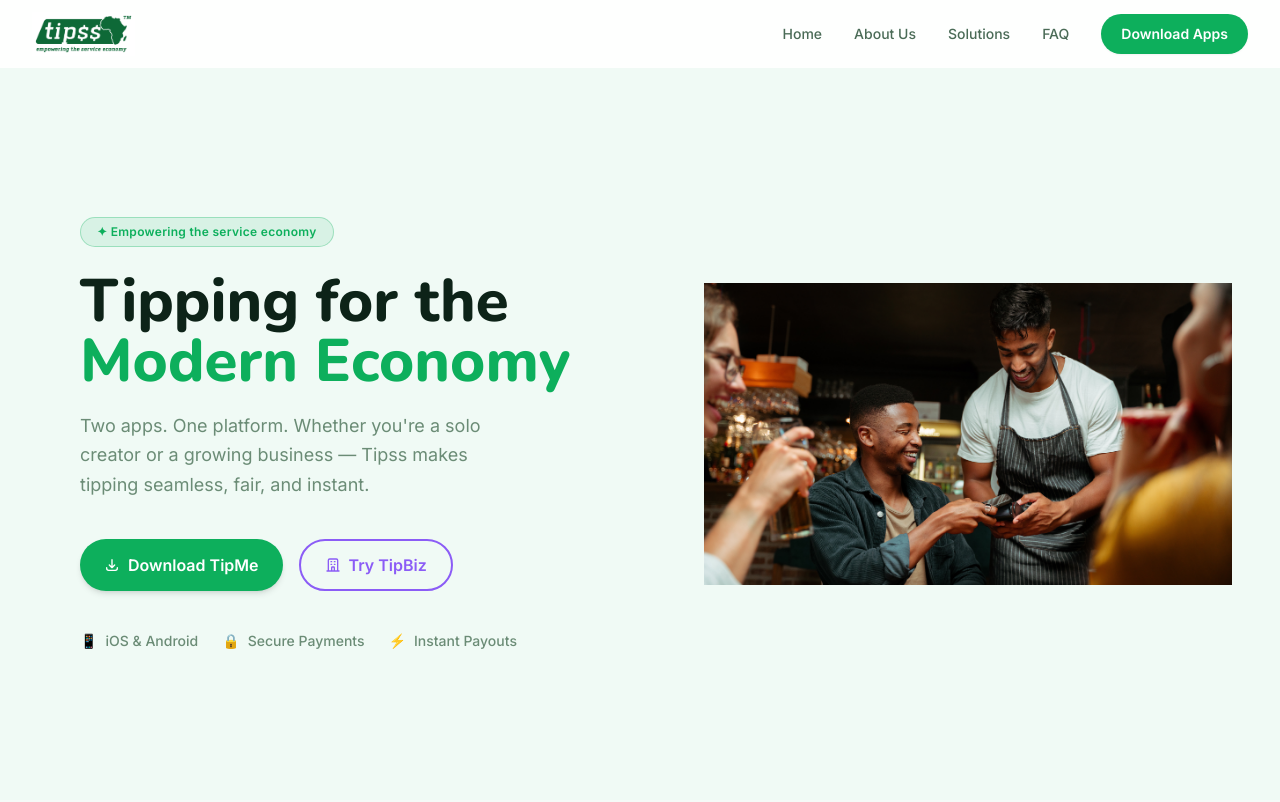
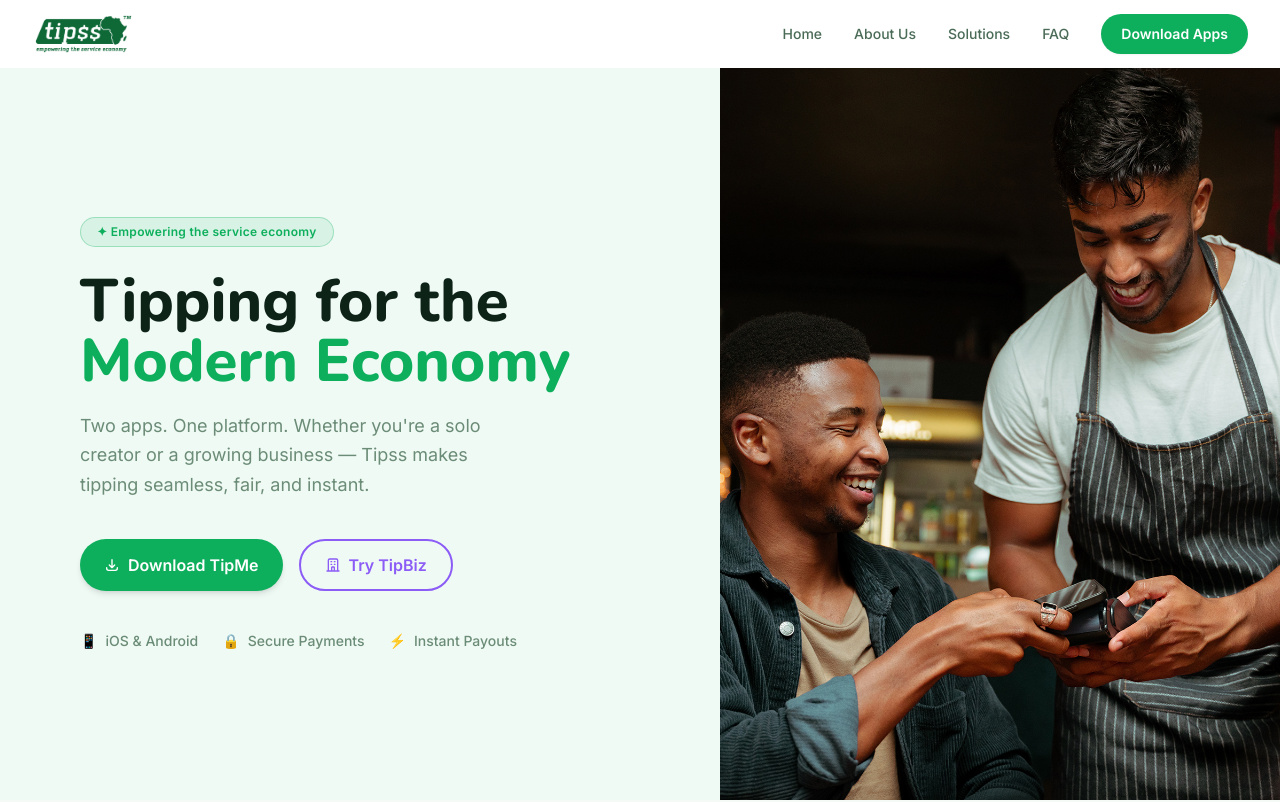
Before and after one commit to isaacotengdev/tipss, a Next.js app in the folder web/: page / in a window 1280 px wide. Shown: the top 802 px of the page. Built offline with nearby package versions, Linux system fonts and the light colour scheme.

Commit message:
fix: hero image fills full right panel (cover, no padding)

```diff
--- a/web/src/components/HeroSection.tsx
+++ b/web/src/components/HeroSection.tsx
@@ -73,18 +73,16 @@
       </div>
 
       {/* Right — Image */}
-      <div className="flex-1 p-6 md:p-12 md:pl-4 flex items-stretch min-h-[320px] md:min-h-0">
-        <div className="relative w-full rounded-2xl overflow-hidden">
+      <div className="flex-1 relative min-h-[320px] md:min-h-0">
         <Image
           src="/images/cs-psi-pay-thumbnail.jpg"
           alt="Service worker receiving a digital tip"
           fill
-            style={{ objectFit: 'contain' }}
+          style={{ objectFit: 'cover' }}
           priority
           sizes="(max-width: 768px) 100vw, 50vw"
         />
       </div>
-      </div>
     </section>
   )
 }
```
Lines whose indentation alone changed are shown as unchanged.
